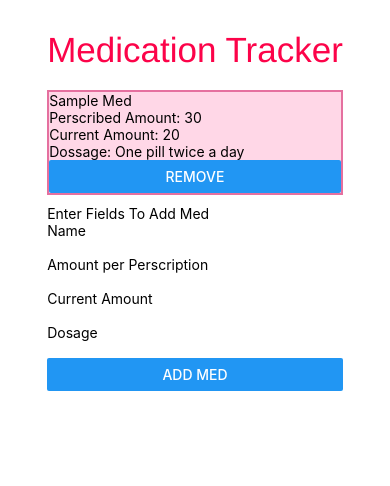
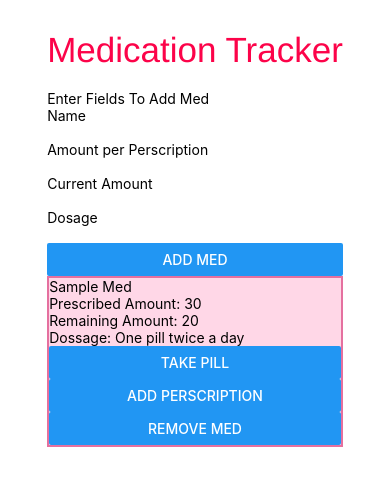
Before and after one commit to Kewejuankenobie/MedTracker, a React Native app: screen / in a window 390 px wide. Shown: the top 486 px of the page. Built offline with nearby package versions, Linux system fonts and the light colour scheme.

Commit message:
New required mechanics
Can take a pill and refill a prescription

```diff
--- a/MedList.js
+++ b/MedList.js
@@ -35,22 +35,55 @@ export default class MedList extends Component {
         }
     }
 
+    takePill(k) {
+        //Function to take a pill
+        for (let i = 0; i < this.state.medList.length; i++) {
+            if (this.state.medList[i].key == k) {
+                let tmpList = this.state.medList;
+                if (tmpList[i].current == 0) {
+                    alert("Out of Pills")
+                    break;
+                } else {
+                    tmpList[i].current--;
+                    this.setState({medList: tmpList});
+                    break;
+                }
+            }
+        }
+    }
+
+    addPerscription(k) {
+        //Function to add an extra perscription of pills to current
+        for (let i = 0; i < this.state.medList.length; i++) {
+            if (this.state.medList[i].key == k) {
+                let tmpList = this.state.medList;
+                tmpList[i].current += tmpList[i].persc;
+                this.setState({medList: tmpList});
+                break;
+            }
+        }
+    }
+
     render() {
         return (
             <View>
+                <AddMedPage med = {this.addMed}/>
                 {
                     this.state.medList.map(item => (
                         <View style = {styles.medBox} key = {item.key}>
                             <Text>{item.name}</Text>
-                            <Text>Perscribed Amount: {item.persc}</Text>
-                            <Text>Current Amount: {item.current}</Text>
+                            <Text>Prescribed Amount: {item.persc}</Text>
+                            <Text>Remaining Amount: {item.current}</Text>
                             <Text>Dossage: {item.dosage}</Text>
-                            <Button title = "Remove"
+                            <Button title = "Take pill"
+                            onPress = {this.takePill.bind(this, item.key)}/>
+                            <Button title = "Add Perscription"
+                            onPress = {this.addPerscription.bind(this, item.key)}/>
+                            <Button title = "Remove Med"
                             onPress = {this.removeMed.bind(this, item.key)}/>
                         </View>
                     ))
                 }
-                <AddMedPage med = {this.addMed}/>
             </View>
         );
     }
```
